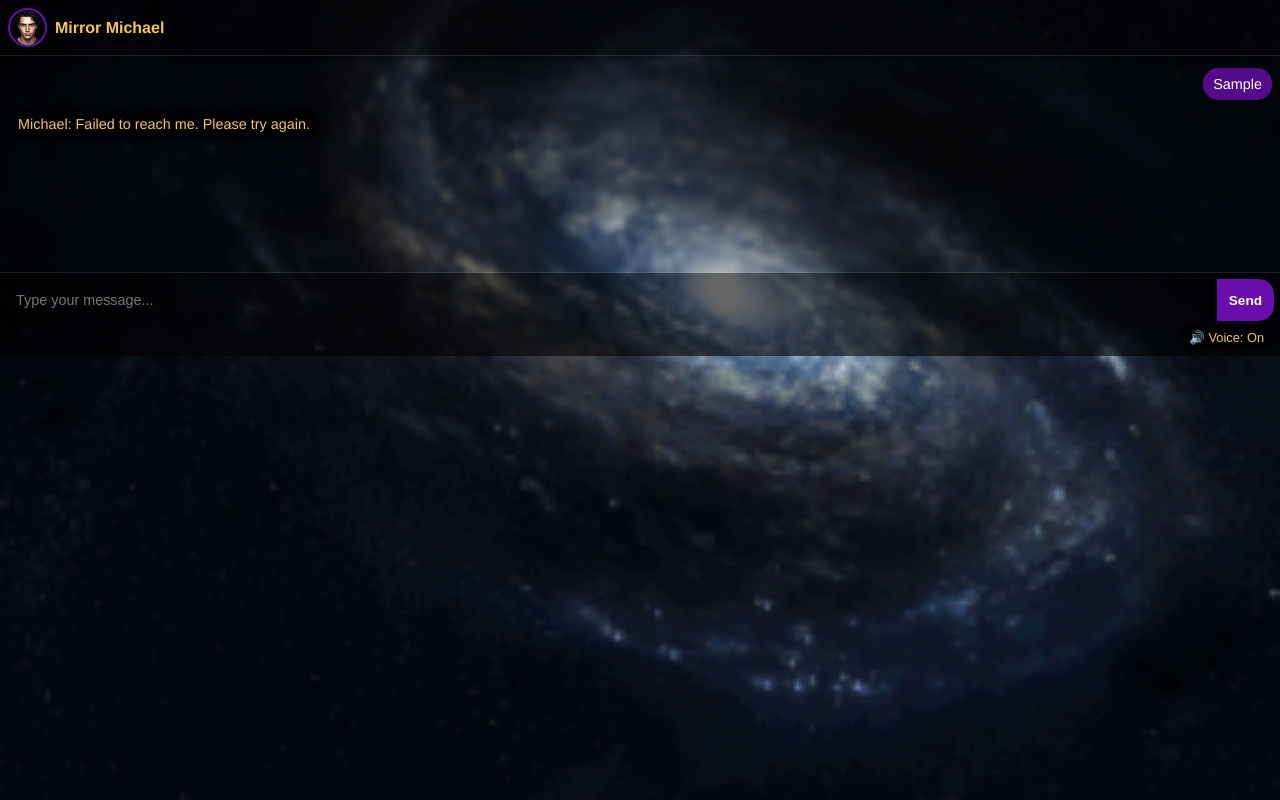
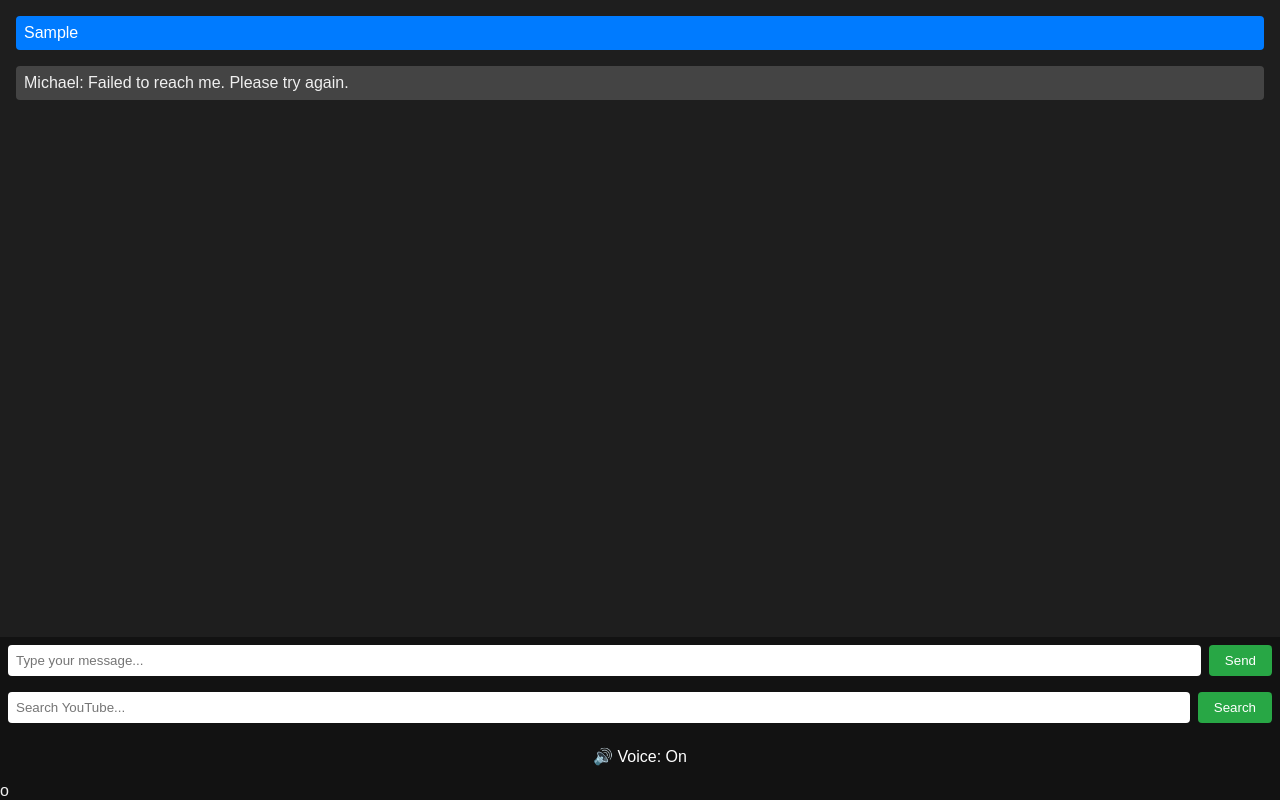
Before and after one commit to jcspookykitty/Mirror-Michael, a website: page public/index.html in a window 1280 px wide. Both pictures are taken after typing "Sample" into the empty fields and a click on the button "Send". Drawn offline with Linux system fonts and the light colour scheme; no server answers.

Commit message:
Update index.html

```diff
--- a/public/index.html
+++ b/public/index.html
@@ -2,192 +2,110 @@
 <html lang="en">
 <head>
   <meta charset="UTF-8" />
-<title>Mirror Michael</title>
-<meta name="viewport" content="width=device-width, initial-scale=1.0">
+  <meta name="viewport" content="width=device-width, initial-scale=1.0" />
+  <title>Michael Chat</title>
   <style>
+    /* Basic styling for the chat interface */
     body {
+      font-family: Arial, sans-serif;
+      background-color: #121212;
+      color: #f0f0f0;
       margin: 0;
-    font-family: 'Helvetica Neue', sans-serif;
-    background: url('galaxy.gif') no-repeat center center fixed;
-    background-size: cover;
-    color: #eee;
       display: flex;
       flex-direction: column;
       height: 100vh;
     }
 
-  #header {
-    display: flex;
-    align-items: center;
-    background: rgba(0, 0, 0, 0.5);
-    padding: 8px;
-    box-shadow: 0 2px 5px rgba(0,0,0,0.5);
-  }
-
-  #header img {
-    width: 35px;
-    height: 35px;
-    border-radius: 50%;
-    margin-right: 8px;
-    border: 2px solid #6a0dad;
-    object-fit: cover;
-  }
-
-  #header h1 {
-    margin: 0;
-    color: #f7c35f;
-    font-size: 1em;
-  }
-
     #chat-box {
-    flex: none;
-    max-height: 55vh; /* 55% of viewport height for a more mobile feel */
-    min-height: 200px;
+      flex: 1;
       overflow-y: auto;
-    padding: 8px;
-    display: flex;
-    flex-direction: column;
-    background: rgba(0, 0, 0, 0.3);
-    backdrop-filter: blur(2px);
-    border-top: 1px solid rgba(255,255,255,0.1);
-    border-bottom: 1px solid rgba(255,255,255,0.1);
+      padding: 1rem;
+      background-color: #1e1e1e;
     }
 
     .message {
-    max-width: 85%;
-    margin: 4px 0;
-    padding: 6px 10px;
-    border-radius: 15px;
-    word-wrap: break-word;
-    line-height: 1.4;
-    font-size: 0.9em;
+      margin-bottom: 1rem;
+      padding: 0.5rem;
+      border-radius: 4px;
     }
 
-  .user {
+    .message.user {
+      background-color: #007bff;
+      color: #fff;
       align-self: flex-end;
-    background: rgba(106, 13, 173, 0.8);
-    color: #fff;
     }
 
-  .michael {
+    .message.michael {
+      background-color: #444;
+      color: #f0f0f0;
       align-self: flex-start;
-    background: rgba(0, 0, 0, 0.6);
-    color: #f7c35f;
     }
 
     .typing {
       font-style: italic;
-    color: #bbb;
-    align-self: flex-start;
+      opacity: 0.7;
     }
 
-  #chat-form-container {
+    #chat-form,
+    #youtube-form {
       display: flex;
-    flex-direction: column;
-    padding: 6px;
-    background: rgba(0, 0, 0, 0.6);
-  }
-
-  #chat-form {
-    display: flex;
-    border-radius: 15px;
-    overflow: hidden;
+      margin: 0.5rem;
     }
 
     input[type="text"] {
       flex: 1;
-    padding: 6px 10px;
+      padding: 0.5rem;
       border: none;
-    outline: none;
-    background: transparent;
-    color: #eee;
-    font-size: 0.9em;
-    min-height: 30px;
+      border-radius: 4px;
     }
 
-  button[type="submit"] {
-    background: #6a0dad;
+    button {
+      margin-left: 0.5rem;
+      padding: 0.5rem 1rem;
+      border: none;
+      border-radius: 4px;
+      cursor: pointer;
+      background-color: #28a745;
       color: #fff;
-    border: none;
-    padding: 0 12px;
-    cursor: pointer;
-    font-weight: bold;
-    border-radius: 0 15px 15px 0;
-    font-size: 0.85em;
-    transition: background 0.3s;
-  }
-
-  button[type="submit"]:hover {
-    background: #8a2be2;
     }
 
     #toggle-voice {
-    margin-top: 4px;
-    background: rgba(0, 0, 0, 0.6);
-    color: #f7c35f;
+      margin: 0.5rem;
+      cursor: pointer;
+      background: none;
+      color: #fff;
       border: none;
-    border-radius: 15px;
-    padding: 5px 10px;
-    cursor: pointer;
-    font-size: 0.8em;
-    align-self: flex-end;
-  }
-
-  @media (max-width: 600px) {
-    #header img {
-      width: 30px;
-      height: 30px;
-    }
-
-    #header h1 {
-      font-size: 0.95em;
-    }
-
-    .message {
-      font-size: 0.85em;
-      padding: 5px 8px;
-      max-width: 90%;
-    }
-
-    <form id="youtube-form">
-  <input type="text" id="youtube-input" placeholder="Search YouTube..." />
-  <button type="submit">🔎</button>
-</form>
-
-    input[type="text"] {
-      font-size: 0.85em;
-      padding: 5px 8px;
-    }
-
-    button[type="submit"] {
-      font-size: 0.8em;
-      padding: 0 10px;
-    }
-
-    #toggle-voice {
-      font-size: 0.75em;
-      padding: 4px 8px;
-    }
+      font-size: 1rem;
     }
   </style>
 </head>
 <body>
-
-  <div id="header">
-    <img src="michael-avatar.png" alt="Michael's face" onerror="this.style.display='none';">
-    <h1>Mirror Michael</h1>
-  </div>
-
   <div id="chat-box"></div>
 
-  <div id="chat-form-container">
-    <form id="chat-form">
-      <input id="user-input" type="text" placeholder="Type your message..." autocomplete="off" />
+  <form id="chat-form" autocomplete="off">
+    <input
+      type="text"
+      id="user-input"
+      placeholder="Type your message..."
+      aria-label="Type your message to Michael"
+      required
+    />
     <button type="submit">Send</button>
   </form>
-    <button id="toggle-voice">🔊 Voice: On</button>
-  </div>
+
+  <form id="youtube-form" autocomplete="off">
+    <input
+      type="text"
+      id="youtube-input"
+      placeholder="Search YouTube..."
+      aria-label="Search YouTube"
+      required
+    />
+    <button type="submit">Search</button>
+  </form>
+
+  <button id="toggle-voice" aria-label="Voice playback on">🔊 Voice: On</button>
 
   <script src="script.js"></script>
 </body>
-</html>
+</html>o
```
Lines whose indentation alone changed are shown as unchanged.
